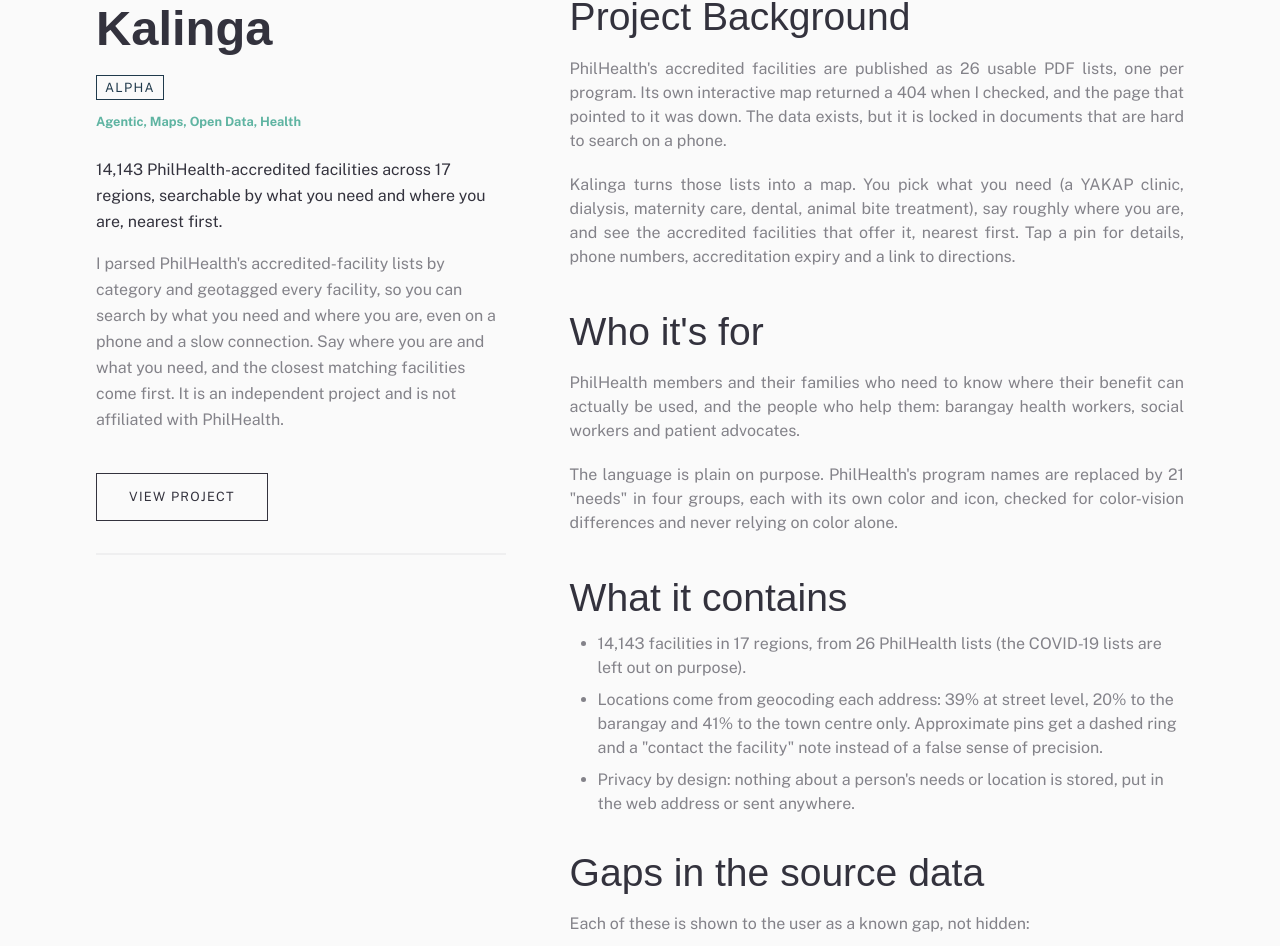
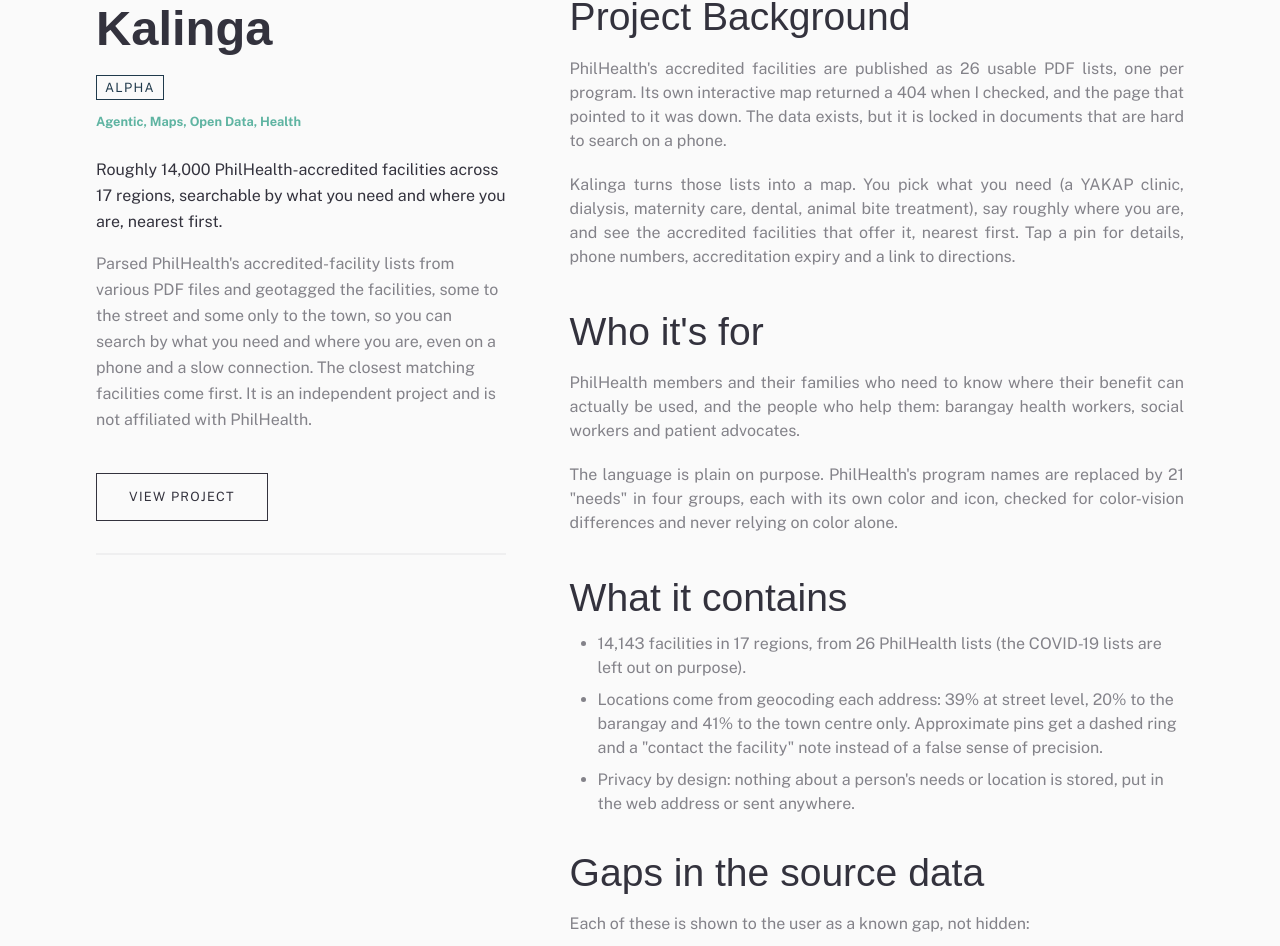
Before and after one commit to jadurani/personal-website-v2, a Next.js app: page /projects/kalinga in a window 1280 px wide. Shown: the part 868-1814 px from the top of the page. Built offline with nearby package versions, Linux system fonts and the light colour scheme; no server answers; a web font is replaced by a local one; what react-google-recaptcha-v3 would draw is missing.

Commit message:
feat: update Kalinga detail overview to match

```diff
--- a/src/app/projects/kalinga/page.tsx
+++ b/src/app/projects/kalinga/page.tsx
@@ -58,15 +58,15 @@ export default function ProjectPage() {
   const overviewCopy = (
     <>
       <p className="py-2 text-tuna">
-        14,143 PhilHealth-accredited facilities across 17 regions, searchable by
-        what you need and where you are, nearest first.
+        Roughly 14,000 PhilHealth-accredited facilities across 17 regions,
+        searchable by what you need and where you are, nearest first.
       </p>
       <p className="py-2">
-        I parsed PhilHealth&#39;s accredited-facility lists by category and
-        geotagged every facility, so you can search by what you need and where
-        you are, even on a phone and a slow connection. Say where you are and
-        what you need, and the closest matching facilities come first. It is an
-        independent project and is not affiliated with PhilHealth.
+        Parsed PhilHealth&#39;s accredited-facility lists from various PDF files
+        and geotagged the facilities, some to the street and some only to the
+        town, so you can search by what you need and where you are, even on a
+        phone and a slow connection. The closest matching facilities come first.
+        It is an independent project and is not affiliated with PhilHealth.
       </p>
     </>
   );
```
